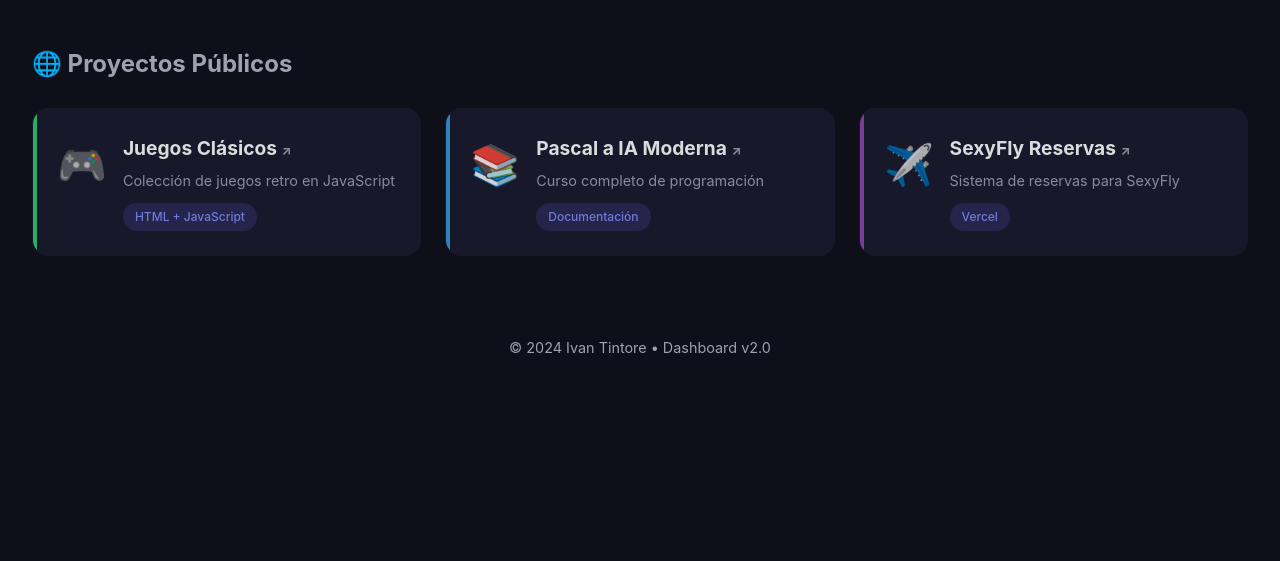
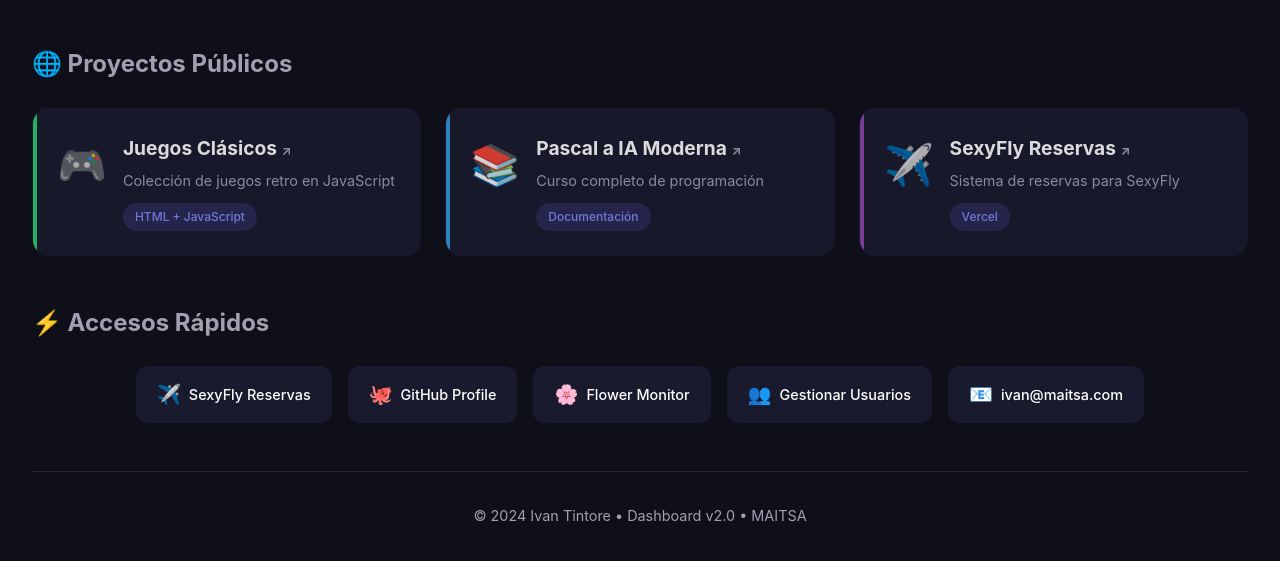
Before and after one commit to ivantintore/dashboard-personal, an Astro site in the folder dashboard-web/: page / in a window 1280 px wide. Shown: the part 824-1385 px from the top of the page. Before the commit the page ends 1247 px from the top, so only its background shows below. Built offline with nearby package versions, Linux system fonts and the light colour scheme; Astro itself is replaced by a stand-in of ours.

Commit message:
feat: añadir sección Accesos Rápidos al dashboard

```diff
--- a/dashboard-web/src/pages/index.astro
+++ b/dashboard-web/src/pages/index.astro
@@ -105,6 +105,14 @@ const publicApps = [
     external: true
   }
 ];
+
+const quickLinks = [
+  { icon: '✈️', name: 'SexyFly Reservas', url: 'https://sexyfly-reservas.vercel.app' },
+  { icon: '🐙', name: 'GitHub Profile', url: 'https://github.com/ivantintore' },
+  { icon: '🌸', name: 'Flower Monitor', url: '/flower/' },
+  { icon: '👥', name: 'Gestionar Usuarios', url: '/auth/admin' },
+  { icon: '📧', name: 'ivan@maitsa.com', url: 'mailto:ivan@maitsa.com' },
+];
 ---
 
 <Layout title="Dashboard Personal - Ivan Tintore">
@@ -153,8 +161,21 @@ const publicApps = [
       </div>
     </section>
 
+    <!-- Quick Links -->
+    <section class="quick-section">
+      <h2>⚡ Accesos Rápidos</h2>
+      <div class="quick-links">
+        {quickLinks.map(link => (
+          <a href={link.url} target={link.url.startsWith('http') ? '_blank' : '_self'} rel="noopener" class="quick-link">
+            <span class="quick-icon">{link.icon}</span>
+            <span class="quick-name">{link.name}</span>
+          </a>
+        ))}
+      </div>
+    </section>
+
     <footer>
-      <p>© 2024 Ivan Tintore • Dashboard v2.0</p>
+      <p>© 2024 Ivan Tintore • Dashboard v2.0 • MAITSA</p>
     </footer>
   </main>
 </Layout>
@@ -239,11 +260,11 @@ const publicApps = [
     background: #ef4444;
   }
 
-  .apps-section {
+  .apps-section, .quick-section {
     margin-bottom: 3rem;
   }
 
-  .apps-section h2 {
+  .apps-section h2, .quick-section h2 {
     font-size: 1.5rem;
     margin-bottom: 1.5rem;
     color: var(--text-secondary);
@@ -349,11 +370,49 @@ const publicApps = [
     opacity: 1;
   }
 
+  /* Quick Links */
+  .quick-links {
+    display: flex;
+    flex-wrap: wrap;
+    gap: 1rem;
+    justify-content: center;
+  }
+
+  .quick-link {
+    display: flex;
+    align-items: center;
+    gap: 0.5rem;
+    padding: 0.75rem 1.25rem;
+    background: var(--bg-card);
+    border-radius: 12px;
+    text-decoration: none;
+    color: var(--text-primary);
+    transition: all 0.2s ease;
+    border: 1px solid transparent;
+  }
+
+  .quick-link:hover {
+    background: #252540;
+    border-color: var(--accent);
+    transform: translateY(-2px);
+  }
+
+  .quick-icon {
+    font-size: 1.2rem;
+  }
+
+  .quick-name {
+    font-size: 0.9rem;
+    font-weight: 500;
+  }
+
   footer {
     text-align: center;
     padding: 2rem 0;
     color: var(--text-secondary);
     font-size: 0.9rem;
+    border-top: 1px solid rgba(255,255,255,0.1);
+    margin-top: 2rem;
   }
 
   @media (max-width: 768px) {
@@ -373,5 +432,14 @@ const publicApps = [
       flex-direction: column;
       align-items: center;
     }
+
+    .quick-links {
+      flex-direction: column;
+    }
+
+    .quick-link {
+      width: 100%;
+      justify-content: center;
+    }
   }
 </style>
```
